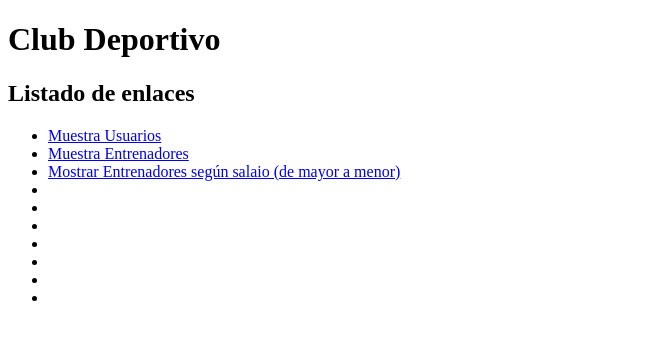
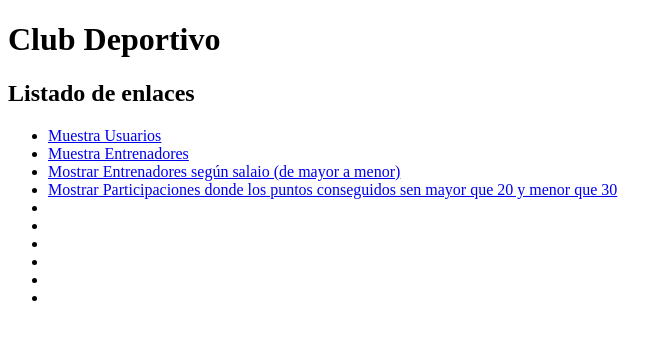
Before and after one commit to jesufercor-max/Club-Deportivo, a Django app: page / in a window 1280 px wide. Shown: the top 340 px of the page, without its empty margins (0-671 px from the left). Run offline with Django 5.2, Linux system fonts and the light colour scheme; parts of the project's set-up code (start-up, migrations or seed data) failed here and were passed over.

Commit message:
Rama URls_4 creada

```diff
--- a/app_club/templates/index.html
+++ b/app_club/templates/index.html
@@ -8,7 +8,7 @@
       <li><a href="{% url 'mostrar_usuario' %}">Muestra Usuarios</a></li>
       <li><a href="{% url 'mostrar_entrenador' %}">Muestra Entrenadores</a></li>
       <li><a href="{% url 'mostrar_entrenador_salario' %}">Mostrar Entrenadores según salaio (de mayor a menor)</a></li>
-      <li></li>
+      <li><a href="{% url 'mostrar_participacion' puntos_participacion=26 %}">Mostrar Participaciones donde los puntos conseguidos sen mayor que 20 y menor que 30</a></li>
       <li></li>
       <li></li>
       <li></li>
--- a/app_club/urls.py
+++ b/app_club/urls.py
@@ -5,5 +5,6 @@ urlpatterns = [
    path('', views.index, name='index'),
    path('usuario/', views.mostrar_usuario, name='mostrar_usuario'),
    path('entrenador/', views.mostrar_entrenador, name='mostrar_entrenador'),
-   path('entrenadorSalario/', views.mostrar_entrenador_salario, name='mostrar_entrenador_salario')
+   path('entrenadorSalario/', views.mostrar_entrenador_salario, name='mostrar_entrenador_salario'),
+   path('participaciones/<int:puntos_participacion>' , views.mostrar_participacion, name ='mostrar_participacion'),
 ]
--- a/app_club/views.py
+++ b/app_club/views.py
@@ -1,5 +1,6 @@
 from django.shortcuts import render
-from .models import Usuario, Entrenador
+from django.db.models import Q
+from .models import Usuario, Entrenador, Participacion
 
 # Create your views here.
 
@@ -10,21 +11,33 @@ def index(request):
 # Vista 1: Usuario del club
 def mostrar_usuario(request):
    usuarios = Usuario.objects.all()
+   usuarios = (Usuario.objects.raw("SELECT * FROM app_club_usuario"))
    return render(request, 'app_club/usuario.html', {"mostrar_usuario":usuarios})
-   usuarios = (Usuario.objects.raw("SELECT * FROM app_club_usuario"))
 
 # Vista 2: Entrenadores asignados a Usuario (id)
 def mostrar_entrenador(request):
    entrenadores = Entrenador.objects.select_related('usuario').all()
-   return render(request, 'app_club/entrenador.html', {'mostrar_entrenador': entrenadores})
    entrenadores = (Entrenador.objects.raw ("SELECT e.id, u.id, e.especialidad, e.salario "
                                            + "FROM app_club_entrenador e "
                                            + "JOIN app_club_usuario u ON e.usuario_id = u.id;"))
+   return render(request, 'app_club/entrenador.html', {'mostrar_entrenador': entrenadores})
 
 # Vista 3: Entrenador según su salario (de mayor a menor)
 def mostrar_entrenador_salario(request):
    entrenadores = Entrenador.objects.values('id', 'salario').order_by("-salario")
-   return render(request, 'app_club/entrenadorSalario.html', {'mostrar_entrenador_salario': entrenadores})
    entrenadores = (Entrenador.objects.raw ("SELECT e.id, e.salario "
                                            + "FROM app_club_entrenador e "
                                            + "ORDDER BY e.salario"))
+   return render(request, 'app_club/entrenadorSalario.html', {'mostrar_entrenador_salario': entrenadores})
+
+# Vista 4: Participación donde los equipos tengan mas de 25 y menos de 30 puntos
+def mostrar_participacion(request, puntos_participacion):
+   participaciones = Participacion.objects.prefetch_related("torneo" , "equipo")
+   # Filtramos participaciones con puntos entre 25 y 30 usando Q
+   participaciones = Participacion.objects.filter(Q(puntos__gt=25) & Q(puntos__lt=30)).order_by("-puntos")
+   participaciones = (Participacion.objects.raw ("SELECT * FROM app_club_participacion p "
+                                                 + "JOIN app_club_torneo t ON p.torneo_id = t.id "
+                                                 + "JOIN app_club_equipo e ON p.equipo_id = e.id "
+                                                 + "WHERE p.puntos > 25 AND p.puntos < 30 "
+                                                 + "ORDER BY p.puntos DESC "))
+   return render(request, 'app_club/participaciones.html', {'mostrar_participacion' : participaciones})
```
Also changed, not shown: app_club/templates/app_club/participaciones.html (added, +8 -0 lines), README.md, app_club/fixtures/datos_fixed.json.
